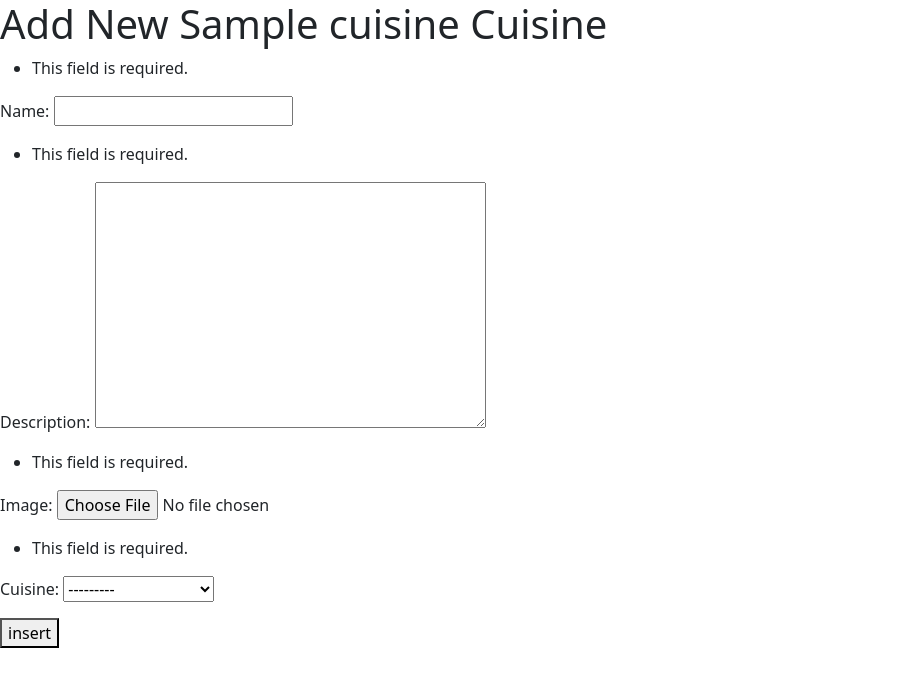
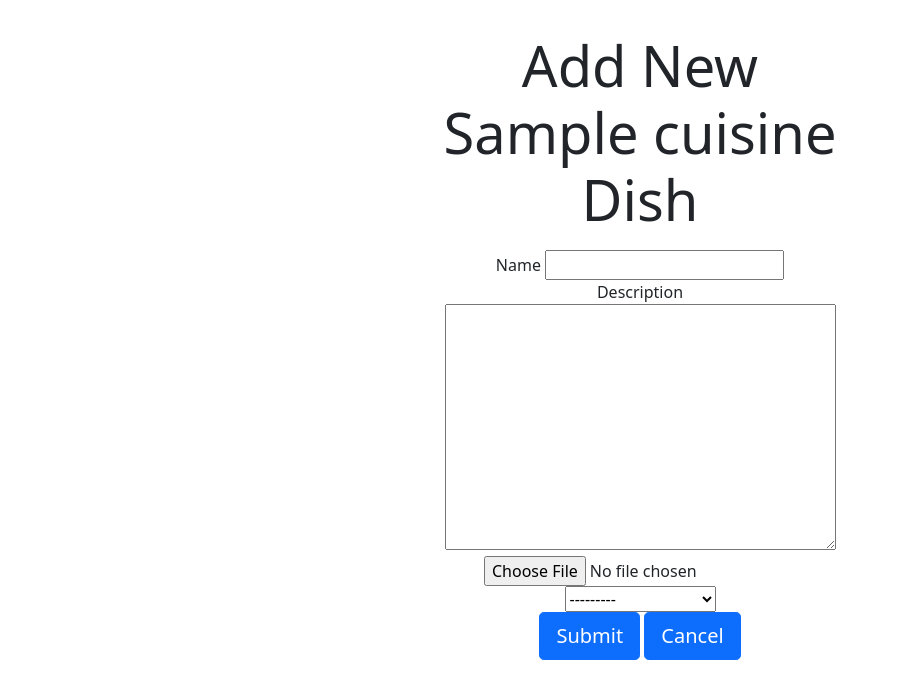
Before and after one commit to digithai/PYTHON-CHALLENGE, a Django app: page /insert_dish/1 in a window 1280 px wide. Shown: the top 699 px of the page, without its empty margins (0-899 px from the left). Run offline with Django 3.2, Linux system fonts and the light colour scheme; tables that the repository leaves empty hold one stand-in row (values such as "Sample post"); some libraries are stand-ins or nearby versions.

Commit message:
apply css to templates

```diff
--- a/foodapp/templates/cuisine_show.html
+++ b/foodapp/templates/cuisine_show.html
@@ -24,7 +24,7 @@
     <div class="col">
       <a href="{% url 'display' cuisine_id=cuisine.id %}" class="card card-3 stacked--up">
         <div class="content">
-          <code class="title">{{cuisine.name}}</code>
+            <code class="title">{{cuisine.name}}</code>
         </div>
       </a>
       <a href="{% url 'insert' cuisine_id=cuisine.id%}" class="btn btn-primary btn-block">Insert Dish</a>
--- a/foodapp/templates/dish.html
+++ b/foodapp/templates/dish.html
@@ -11,16 +11,35 @@
 </head>
 
 <body>
-  <h1>Add New {{ cuisine.name }} Cuisine</h1>
-  <form method="POST" enctype="multipart/form-data" class="post-form">
-    {% csrf_token %}
-    <div class="form-group">
-      <form method="POST">
-        {{form.as_p}}
-        <button type="submit">insert</button>
-      </form>
+  <div class="container">
+    <div class="row">
+      <div class="col-xl-5 col-lg-6 col-md-8 col-sm-10 mx-auto text-center form p-4">
+        <h1 class="display-4 py-2">Add New {{ cuisine.name }} Dish</h1>
+        <div class="px-2">
+          <form method="post" class="justify-content-center" enctype="multipart/form-data">
+            {% csrf_token %}
+
+            <div class="form-group">
+              <label class="sr-only">Name</label>
+              {{form.name}}
+            </div>
+            <div class="form-group">
+              <label class="sr-only">Description</label>
+              {{form.description}}
+            </div>
+            <div class="form-group">
+              {{form.image}}
+            </div>
+            <div class="form-group">
+              {{form.cuisine}}
+            </div>
+            <button type="submit" class="btn btn-primary btn-lg">Submit</button>
+            <a href="/" class="btn btn-primary btn-lg">Cancel</a>
+          </form>
+        </div>
+      </div>
     </div>
-  </form>
+  </div>
 </body>
 
 </html>
--- a/foodapp/views.py
+++ b/foodapp/views.py
@@ -35,7 +35,8 @@
         return render(request, 'dish.html',{'cuisine':cuisines, 'form':form})
         # return render((request, 'dish.html',{'cuisine':cuisines,'form':form}))
     if request.method == "POST":
-        form = DishForm(request.POST, files=request.FILES)
+        form = DishForm(request.POST, files=request.FILES )
+
         if form.is_valid():
             try:
                 form.save()
```
Also changed, not shown: foodapp/static/css/style.css (+42 -0 lines), foodapp/templates/dish_show.html (+2 -46 lines), foodapp/templates/index.html (+14 -3 lines).
